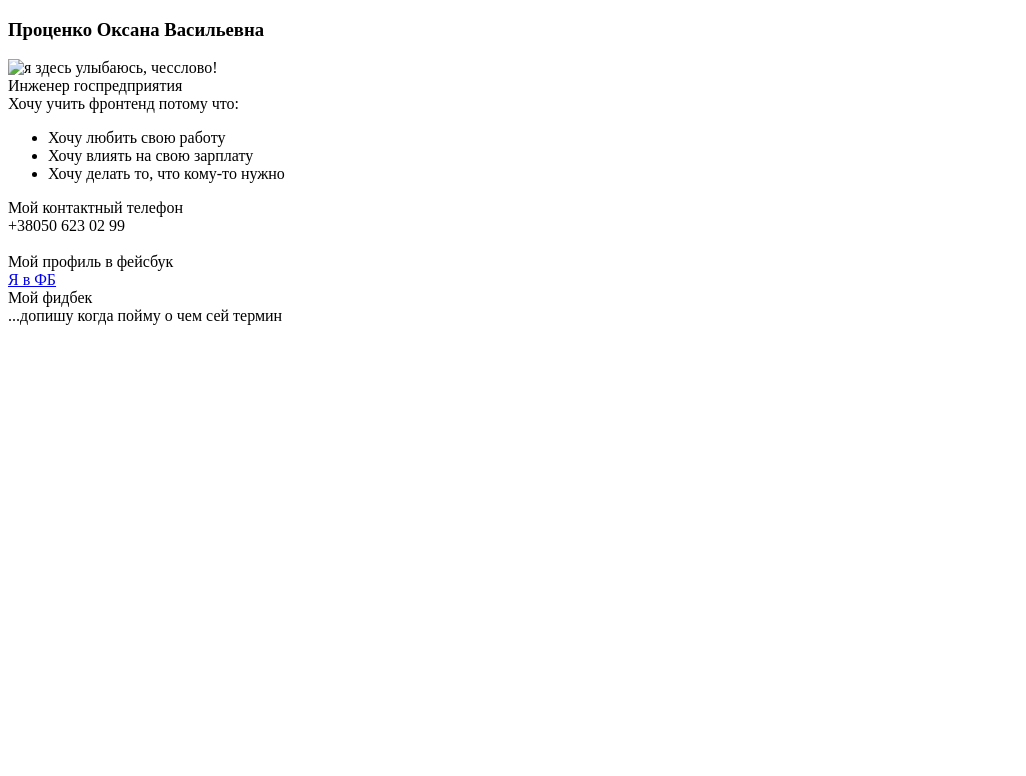
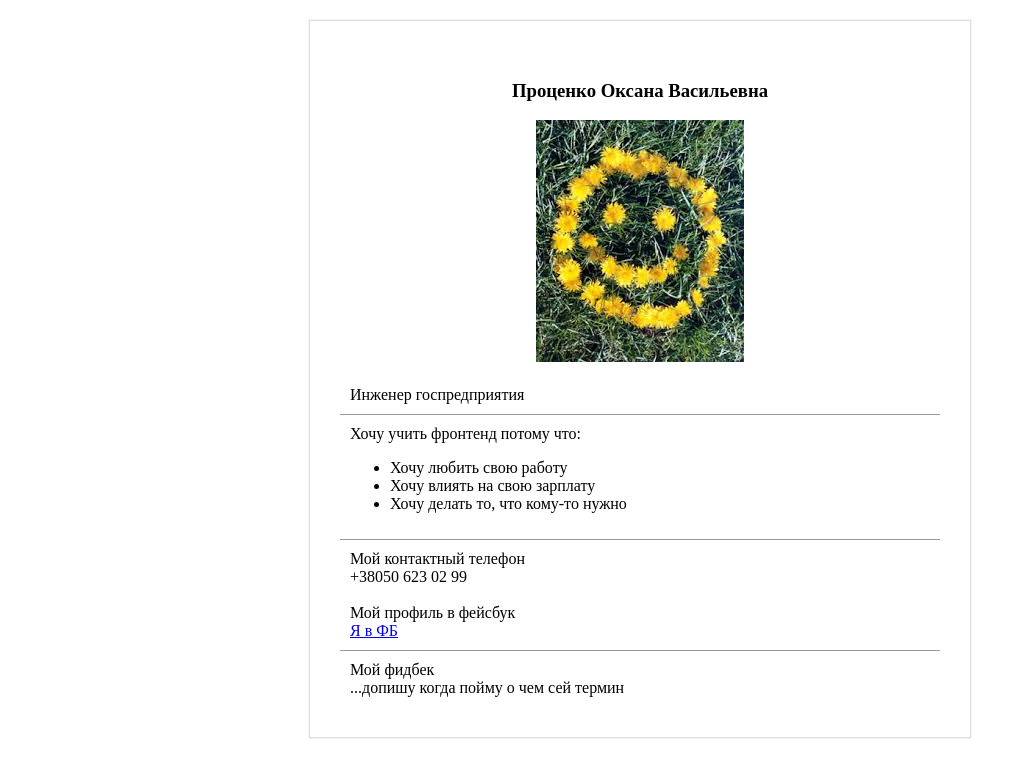
Before and after one commit to oksy-pro/DZ-lesson2, a plain HTML site: page index.html in a window 1280 px wide. Shown: the whole page, without its empty margins (0-1026 px from the left). Drawn offline with Linux system fonts and the light colour scheme.

Commit message:
lesson 2 step 3

```diff
--- a/index.html
+++ b/index.html
@@ -3,13 +3,13 @@
 <head>
     <meta charset="UTF-8">
     <title>about me</title>
-    <link rel="stylesheet" href="style.css">
+    <link rel="stylesheet" href="css/styles.css">
 </head>
 <body>
     <article>
         <section class="center">
             <h3>Проценко Оксана Васильевна</h3>
-            <img src="images.jpg" alt="я здесь улыбаюсь, чесслово!">
+            <img src="img/logo.jpg" alt="я здесь улыбаюсь, чесслово!">
         </section>
         <section class="bordered">
             Инженер госпредприятия
```
